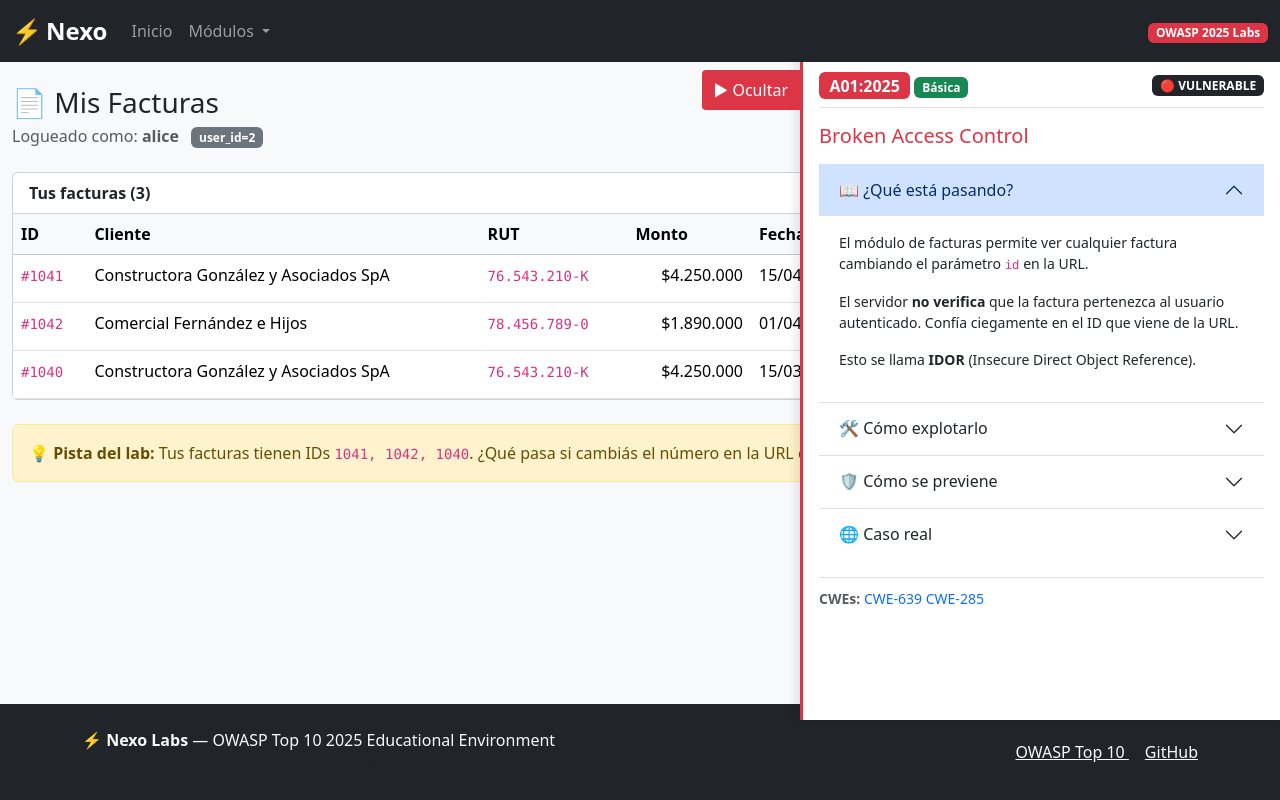
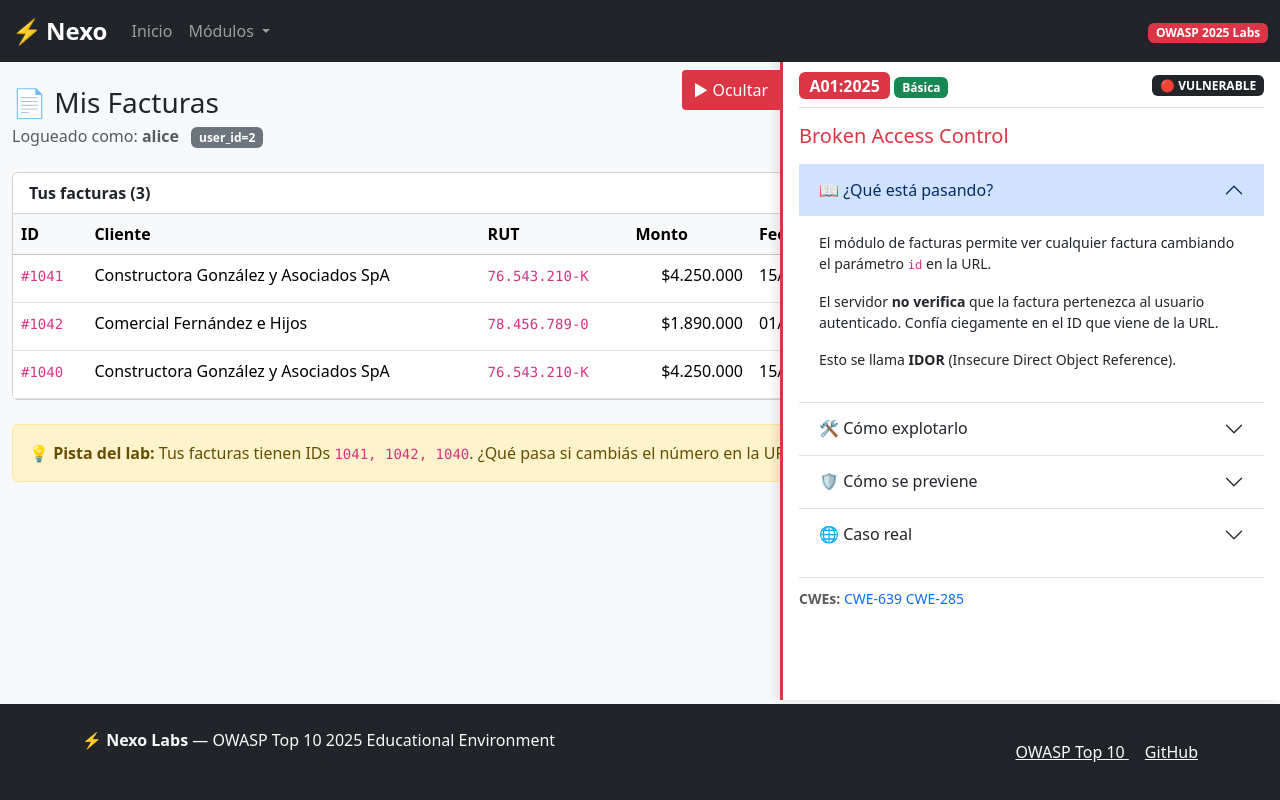
Before and after one commit to Guajilodev/owasp-top-ten-labs-2025, a PHP site: page /a01_facturas/index.php in a window 1280 px wide. Run offline with PHP 8.4, Linux system fonts and the light colour scheme; data comes from the database, SQL or seed files in the repository.

Commit message:
fix: use bottom instead of height for panel, widen to 500px

```diff
--- a/src/shared/header.php
+++ b/src/shared/header.php
@@ -50,8 +50,8 @@ $pageTitle = $pageTitle ?? 'Nexo';
             position: fixed;
             right: 0;
             top: 56px;
-            width: 480px;
-            height: calc(100vh - 56px - 80px); /* Resta navbar (56px) + footer (~80px) */
+            bottom: 100px; /* Espacio para el footer */
+            width: 500px;
             background: white;
             border-left: 3px solid #dc3545;
             overflow-y: auto;
@@ -61,7 +61,7 @@ $pageTitle = $pageTitle ?? 'Nexo';
 
         .lab-panel-toggle {
             position: fixed;
-            right: 480px;
+            right: 500px;
             top: 70px;
             z-index: 1001;
             background: #dc3545;
@@ -82,7 +82,7 @@ $pageTitle = $pageTitle ?? 'Nexo';
 
         /* Ajuste del contenido principal cuando hay panel */
         body.has-lab-panel main {
-            margin-right: 480px;
+            margin-right: 500px;
         }
 
         @media (max-width: 991.98px) {
```
